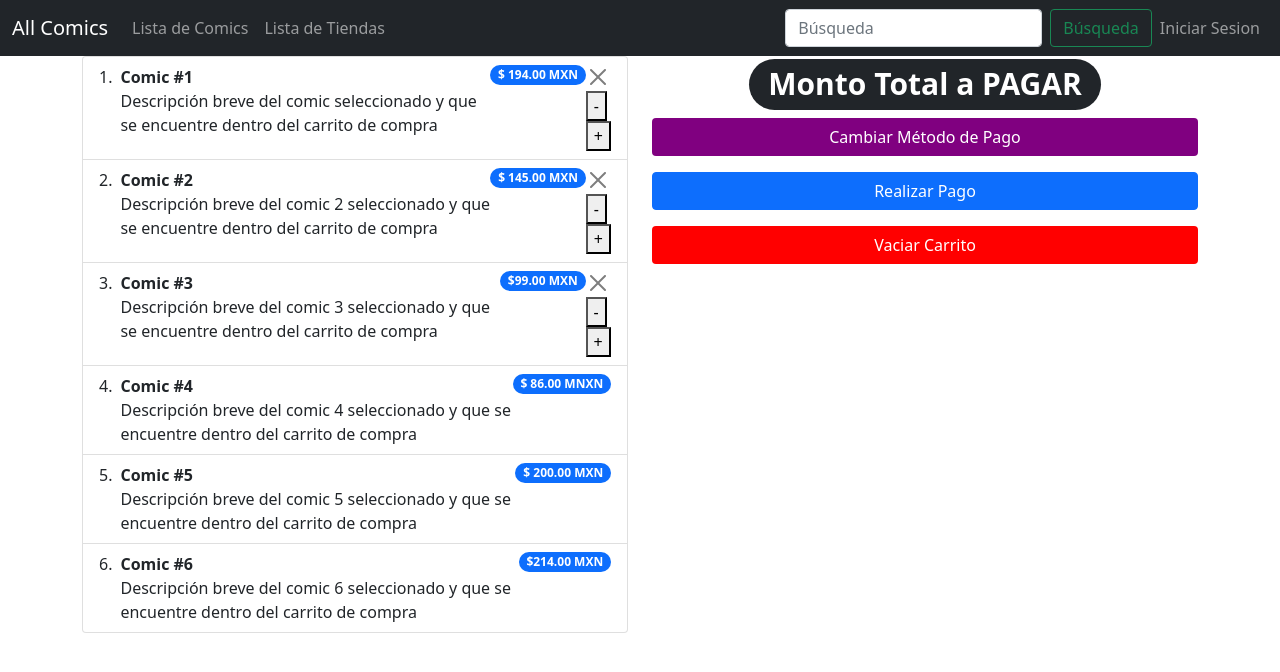
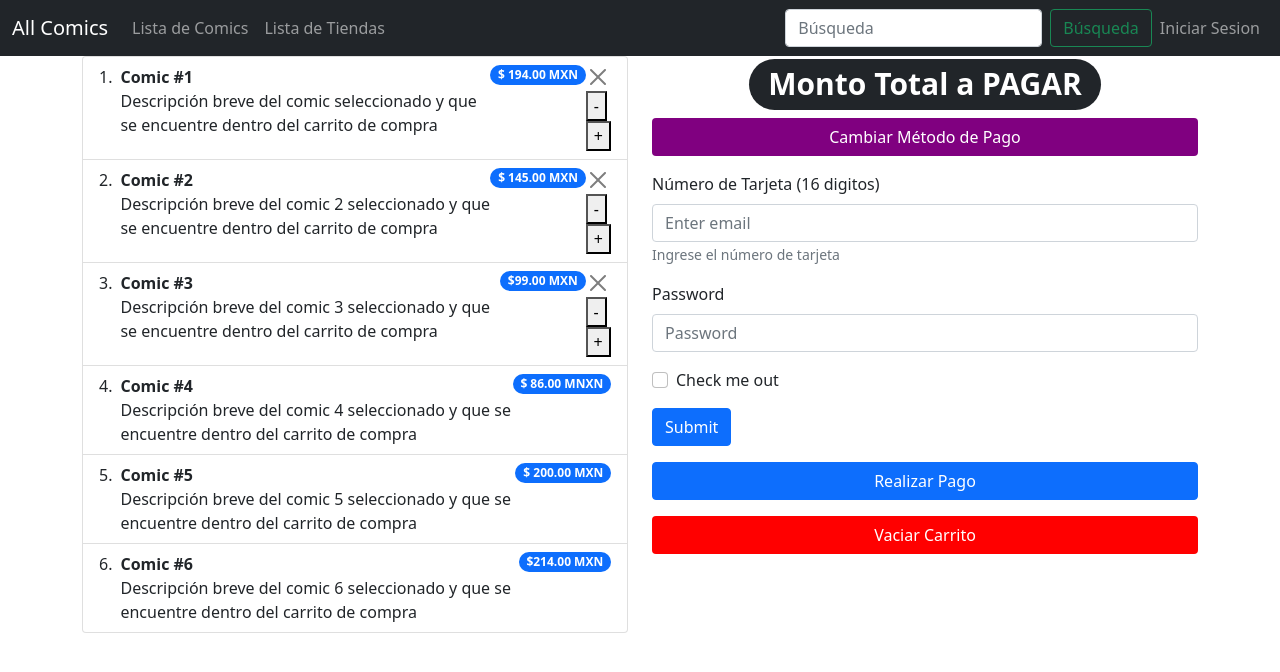
Before and after one commit to DavidPerezAntonio51/SEFMD-AllComics, a React (Create React App) app in the folder allcomics-front/: page /carrito in a window 1280 px wide. Shown: the top 672 px of the page. Built offline with nearby package versions, Linux system fonts and the light colour scheme.

Commit message:
Sección metodo de pago

```diff
--- a/allcomics-front/src/Paginas/CarroCompra.jsx
+++ b/allcomics-front/src/Paginas/CarroCompra.jsx
@@ -1,6 +1,7 @@
 import { Badge, Button, Col, ListGroup, Row, Stack } from "react-bootstrap";
 import { Container } from "react-bootstrap";
 import SumaRestaArticulo from "../Componentes/SumaRestaArticulo";
+import MetodoCompra from "../Paginas/MetodoCompra";
 
 function CarroCompra() {
     return (
@@ -112,6 +113,7 @@ function CarroCompra() {
                     </h1>
                     <Stack gap={3}>
                         <Button variant="flat">Cambiar Método de Pago</Button>{' '}
+                        <MetodoCompra></MetodoCompra>
                         <Button variant="primary">Realizar Pago</Button>{' '}
                         <Button variant="cancel">Vaciar Carrito</Button>
                     </Stack>
--- a/allcomics-front/src/Paginas/MetodoCompra.jsx
+++ b/allcomics-front/src/Paginas/MetodoCompra.jsx
@@ -1,6 +1,8 @@
 import { Form } from "react-bootstrap";
+import { Button } from "react-bootstrap";
 
-<Form>
+function MetodoCompra() {
+  return ( <Form>
     <Form.Group className="mb-3" controlId="formBasicEmail">
       <Form.Label>Número de Tarjeta (16 digitos)</Form.Label>
       <Form.Control type="email" placeholder="Enter email" />
@@ -20,3 +22,7 @@ import { Form } from "react-bootstrap";
       Submit
     </Button>
   </Form>
+   );
+}
+
+export default MetodoCompra;
```
Lines whose indentation alone changed are shown as unchanged.
